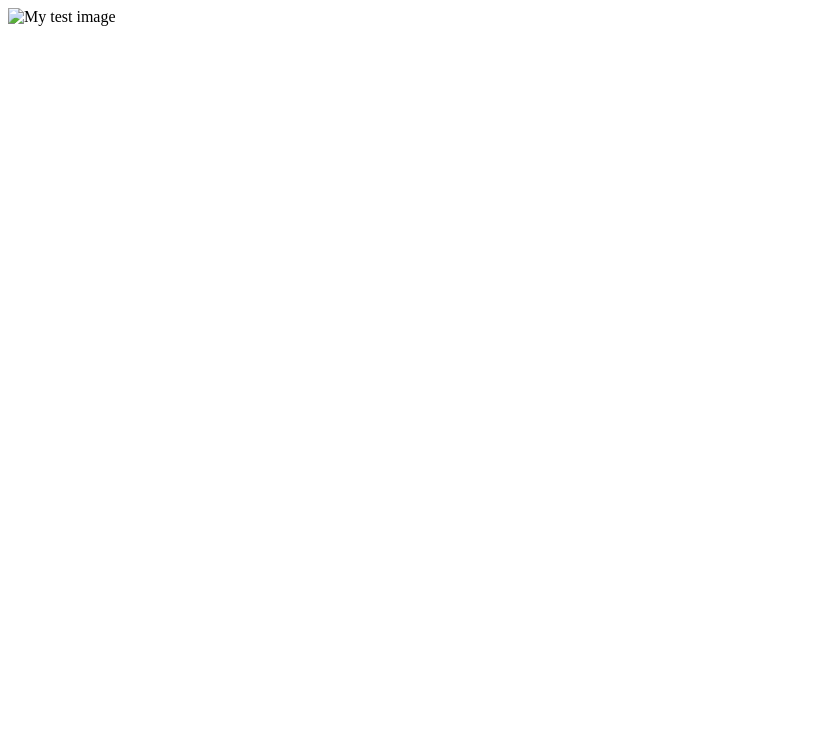
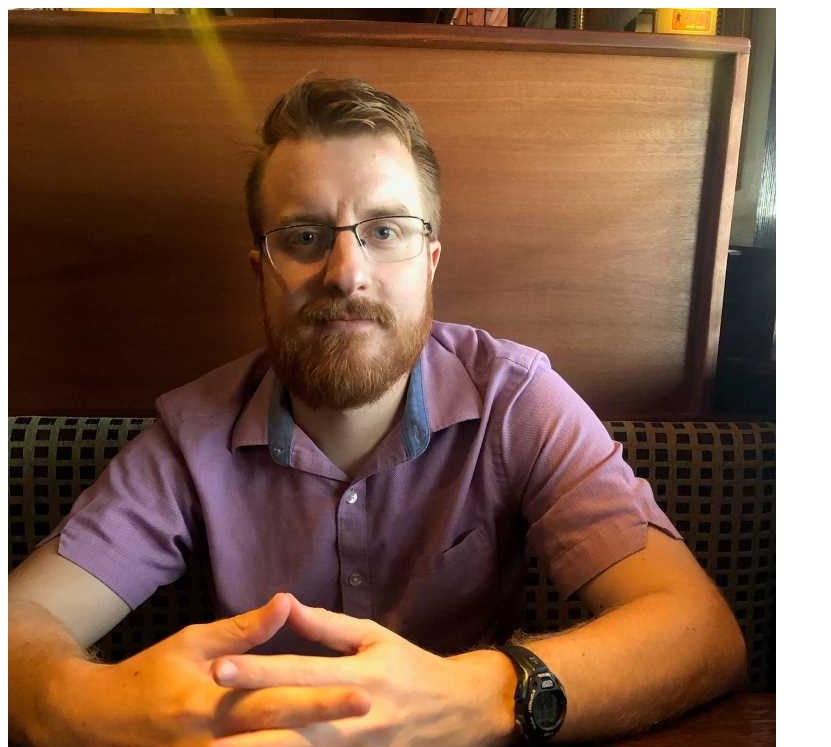
Before and after one commit to CIT82/stevenc-pub, a plain HTML site: page pages/index.html in a window 1280 px wide. Shown: the top 747 px of the page, without its empty margins (0-831 px from the left). Drawn offline with Linux system fonts and the light colour scheme.

Commit message:
Update index.html

```diff
--- a/pages/index.html
+++ b/pages/index.html
@@ -6,6 +6,6 @@
     <title>Steven C</title>
   </head>
   <body>
-    <img src="images/firefox-icon.png" alt="My test image" />
+    <img src="https://raw.githubusercontent.com/CIT82/stevenc-pub/main/images/stevenc.jpg" alt="My test image" />
   </body>
 </html>
```
